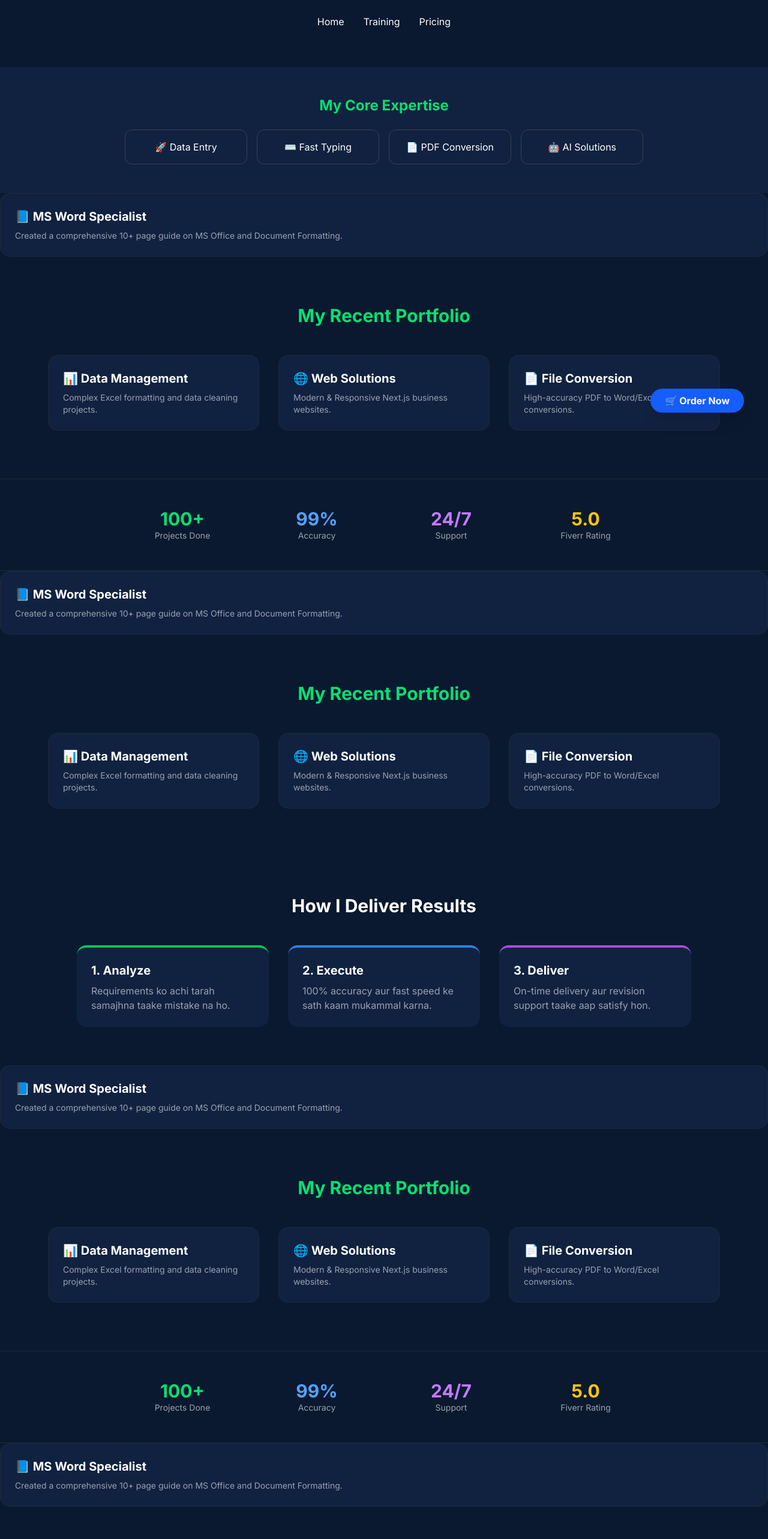
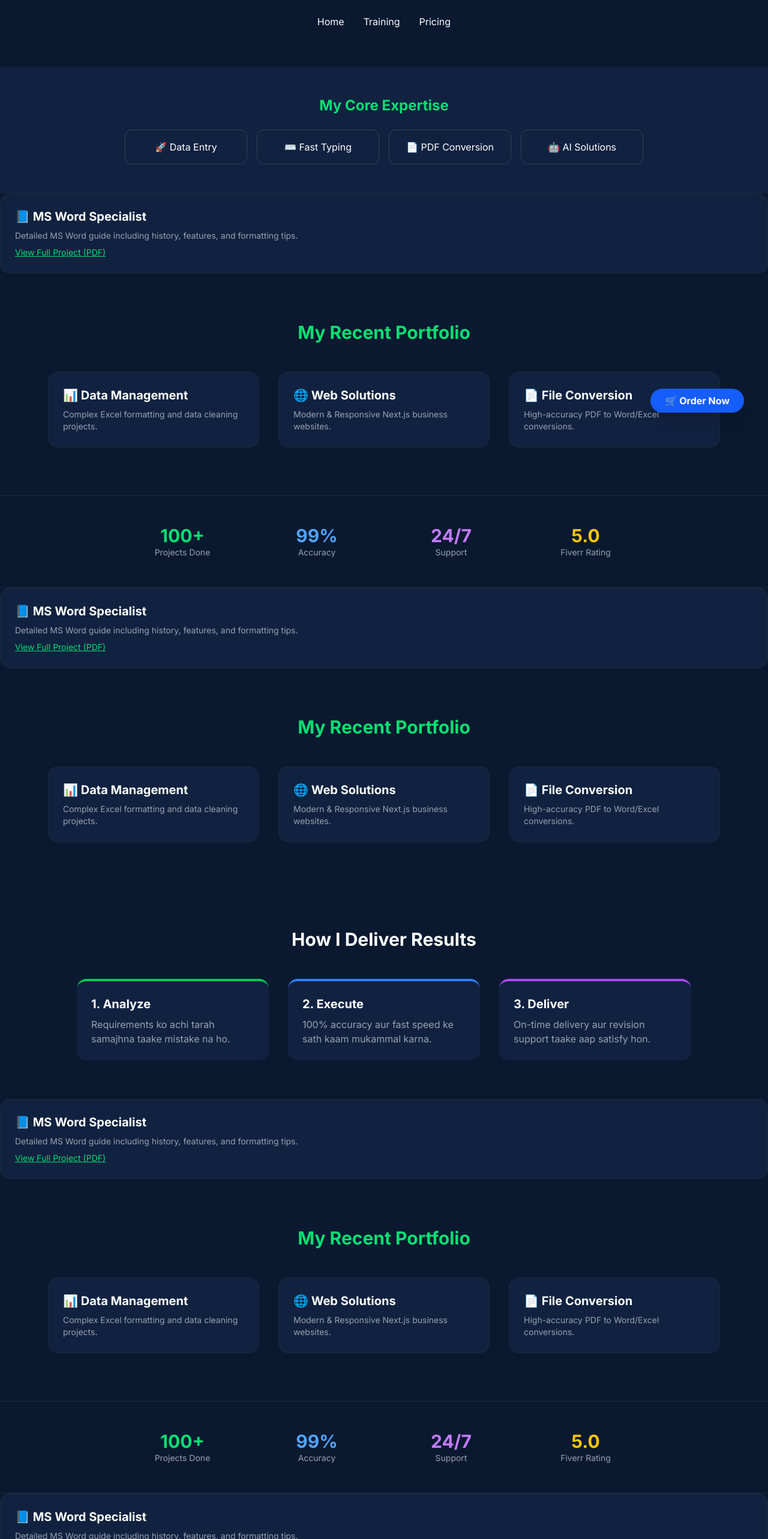
Before and after one commit to alihaidersandhu65-create/globalskill-pk, a Next.js app: page / in a window 1280 px wide. Shown: the top 2566 px of the page at 60% size. Built offline with nearby package versions, Linux system fonts and the light colour scheme.

Commit message:
Added MS Word Guide PDF link

```diff
--- a/app/page.tsx
+++ b/app/page.tsx
@@ -17,16 +17,16 @@ export default function Home() {
         ))}
       </nav>
       <section className="py-12 bg-[#112240] mt-10"> <div className="max-w-4xl mx-auto px-4"> <h2 className="text-2xl font-bold text-green-400 mb-6 text-center">My Core Expertise</h2> <div className="grid grid-cols-2 md:grid-cols-4 gap-4 text-center"> <div className="p-4 border border-gray-700 rounded-xl">🚀 Data Entry</div> <div className="p-4 border border-gray-700 rounded-xl">⌨️ Fast Typing</div> <div className="p-4 border border-gray-700 rounded-xl">📄 PDF Conversion</div> <div className="p-4 border border-gray-700 rounded-xl">🤖 AI Solutions</div> </div> </div> </section>
-          <div className="group relative overflow-hidden rounded-2xl bg-[#112240] p-6 border border-gray-800 hover:border-yellow-500 transition-all"> <h3 className="text-xl font-bold mb-2">📘 MS Word Specialist</h3> <p className="text-gray-400 text-sm">Created a comprehensive 10+ page guide on MS Office and Document Formatting.</p> </div>
+          <div className="group relative overflow-hidden rounded-2xl bg-[#112240] p-6 border border-gray-800 hover:border-yellow-500 transition-all"> <h3 className="text-xl font-bold mb-2">📘 MS Word Specialist</h3> <p className="text-gray-400 text-sm">Detailed MS Word guide including history, features, and formatting tips. <br/> <a href="/ms-word-guide.pdf" target="_blank" className="text-green-400 underline mt-2 block">View Full Project (PDF)</a></p> </div>
       <section className="py-20 bg-[#0a192f]"> <div className="max-w-6xl mx-auto px-4"> <h2 className="text-3xl font-bold text-center mb-12 text-green-400">My Recent Portfolio</h2> <div className="grid md:grid-cols-3 gap-8"> <div className="group relative overflow-hidden rounded-2xl bg-[#112240] p-6 border border-gray-800 hover:border-green-500 transition-all"> <h3 className="text-xl font-bold mb-2">📊 Data Management</h3> <p className="text-gray-400 text-sm">Complex Excel formatting and data cleaning projects.</p> </div> <div className="group relative overflow-hidden rounded-2xl bg-[#112240] p-6 border border-gray-800 hover:border-blue-500 transition-all"> <h3 className="text-xl font-bold mb-2">🌐 Web Solutions</h3> <p className="text-gray-400 text-sm">Modern & Responsive Next.js business websites.</p> </div> <div className="group relative overflow-hidden rounded-2xl bg-[#112240] p-6 border border-gray-800 hover:border-purple-500 transition-all"> <h3 className="text-xl font-bold mb-2">📄 File Conversion</h3> <p className="text-gray-400 text-sm">High-accuracy PDF to Word/Excel conversions.</p> </div> </div> </div> </section>
       <section className="py-12 bg-[#0a192f] border-y border-gray-800"> <div className="max-w-4xl mx-auto px-4 grid grid-cols-2 md:grid-cols-4 gap-8 text-center"> <div> <p className="text-3xl font-bold text-green-400">100+</p> <p className="text-gray-400 text-sm">Projects Done</p> </div> <div> <p className="text-3xl font-bold text-blue-400">99%</p> <p className="text-gray-400 text-sm">Accuracy</p> </div> <div> <p className="text-3xl font-bold text-purple-400">24/7</p> <p className="text-gray-400 text-sm">Support</p> </div> <div> <p className="text-3xl font-bold text-yellow-400">5.0</p> <p className="text-gray-400 text-sm">Fiverr Rating</p> </div> </div> </section>
-          <div className="group relative overflow-hidden rounded-2xl bg-[#112240] p-6 border border-gray-800 hover:border-yellow-500 transition-all"> <h3 className="text-xl font-bold mb-2">📘 MS Word Specialist</h3> <p className="text-gray-400 text-sm">Created a comprehensive 10+ page guide on MS Office and Document Formatting.</p> </div>
+          <div className="group relative overflow-hidden rounded-2xl bg-[#112240] p-6 border border-gray-800 hover:border-yellow-500 transition-all"> <h3 className="text-xl font-bold mb-2">📘 MS Word Specialist</h3> <p className="text-gray-400 text-sm">Detailed MS Word guide including history, features, and formatting tips. <br/> <a href="/ms-word-guide.pdf" target="_blank" className="text-green-400 underline mt-2 block">View Full Project (PDF)</a></p> </div>
       <section className="py-20 bg-[#0a192f]"> <div className="max-w-6xl mx-auto px-4"> <h2 className="text-3xl font-bold text-center mb-12 text-green-400">My Recent Portfolio</h2> <div className="grid md:grid-cols-3 gap-8"> <div className="group relative overflow-hidden rounded-2xl bg-[#112240] p-6 border border-gray-800 hover:border-green-500 transition-all"> <h3 className="text-xl font-bold mb-2">📊 Data Management</h3> <p className="text-gray-400 text-sm">Complex Excel formatting and data cleaning projects.</p> </div> <div className="group relative overflow-hidden rounded-2xl bg-[#112240] p-6 border border-gray-800 hover:border-blue-500 transition-all"> <h3 className="text-xl font-bold mb-2">🌐 Web Solutions</h3> <p className="text-gray-400 text-sm">Modern & Responsive Next.js business websites.</p> </div> <div className="group relative overflow-hidden rounded-2xl bg-[#112240] p-6 border border-gray-800 hover:border-purple-500 transition-all"> <h3 className="text-xl font-bold mb-2">📄 File Conversion</h3> <p className="text-gray-400 text-sm">High-accuracy PDF to Word/Excel conversions.</p> </div> </div> </div> </section>
       <section className="py-16 px-4"> <h2 className="text-3xl font-bold text-center mb-12">How I Deliver Results</h2> <div className="max-w-5xl mx-auto grid md:grid-cols-3 gap-8"> <div className="p-6 bg-[#112240] rounded-2xl border-t-4 border-green-500"> <h3 className="text-xl font-bold mb-2">1. Analyze</h3> <p className="text-gray-400">Requirements ko achi tarah samajhna taake mistake na ho.</p> </div> <div className="p-6 bg-[#112240] rounded-2xl border-t-4 border-blue-500"> <h3 className="text-xl font-bold mb-2">2. Execute</h3> <p className="text-gray-400">100% accuracy aur fast speed ke sath kaam mukammal karna.</p> </div> <div className="p-6 bg-[#112240] rounded-2xl border-t-4 border-purple-500"> <h3 className="text-xl font-bold mb-2">3. Deliver</h3> <p className="text-gray-400">On-time delivery aur revision support taake aap satisfy hon.</p> </div> </div> </section>
-          <div className="group relative overflow-hidden rounded-2xl bg-[#112240] p-6 border border-gray-800 hover:border-yellow-500 transition-all"> <h3 className="text-xl font-bold mb-2">📘 MS Word Specialist</h3> <p className="text-gray-400 text-sm">Created a comprehensive 10+ page guide on MS Office and Document Formatting.</p> </div>
+          <div className="group relative overflow-hidden rounded-2xl bg-[#112240] p-6 border border-gray-800 hover:border-yellow-500 transition-all"> <h3 className="text-xl font-bold mb-2">📘 MS Word Specialist</h3> <p className="text-gray-400 text-sm">Detailed MS Word guide including history, features, and formatting tips. <br/> <a href="/ms-word-guide.pdf" target="_blank" className="text-green-400 underline mt-2 block">View Full Project (PDF)</a></p> </div>
       <section className="py-20 bg-[#0a192f]"> <div className="max-w-6xl mx-auto px-4"> <h2 className="text-3xl font-bold text-center mb-12 text-green-400">My Recent Portfolio</h2> <div className="grid md:grid-cols-3 gap-8"> <div className="group relative overflow-hidden rounded-2xl bg-[#112240] p-6 border border-gray-800 hover:border-green-500 transition-all"> <h3 className="text-xl font-bold mb-2">📊 Data Management</h3> <p className="text-gray-400 text-sm">Complex Excel formatting and data cleaning projects.</p> </div> <div className="group relative overflow-hidden rounded-2xl bg-[#112240] p-6 border border-gray-800 hover:border-blue-500 transition-all"> <h3 className="text-xl font-bold mb-2">🌐 Web Solutions</h3> <p className="text-gray-400 text-sm">Modern & Responsive Next.js business websites.</p> </div> <div className="group relative overflow-hidden rounded-2xl bg-[#112240] p-6 border border-gray-800 hover:border-purple-500 transition-all"> <h3 className="text-xl font-bold mb-2">📄 File Conversion</h3> <p className="text-gray-400 text-sm">High-accuracy PDF to Word/Excel conversions.</p> </div> </div> </div> </section>
       <section className="py-12 bg-[#0a192f] border-y border-gray-800"> <div className="max-w-4xl mx-auto px-4 grid grid-cols-2 md:grid-cols-4 gap-8 text-center"> <div> <p className="text-3xl font-bold text-green-400">100+</p> <p className="text-gray-400 text-sm">Projects Done</p> </div> <div> <p className="text-3xl font-bold text-blue-400">99%</p> <p className="text-gray-400 text-sm">Accuracy</p> </div> <div> <p className="text-3xl font-bold text-purple-400">24/7</p> <p className="text-gray-400 text-sm">Support</p> </div> <div> <p className="text-3xl font-bold text-yellow-400">5.0</p> <p className="text-gray-400 text-sm">Fiverr Rating</p> </div> </div> </section>
-          <div className="group relative overflow-hidden rounded-2xl bg-[#112240] p-6 border border-gray-800 hover:border-yellow-500 transition-all"> <h3 className="text-xl font-bold mb-2">📘 MS Word Specialist</h3> <p className="text-gray-400 text-sm">Created a comprehensive 10+ page guide on MS Office and Document Formatting.</p> </div>
+          <div className="group relative overflow-hidden rounded-2xl bg-[#112240] p-6 border border-gray-800 hover:border-yellow-500 transition-all"> <h3 className="text-xl font-bold mb-2">📘 MS Word Specialist</h3> <p className="text-gray-400 text-sm">Detailed MS Word guide including history, features, and formatting tips. <br/> <a href="/ms-word-guide.pdf" target="_blank" className="text-green-400 underline mt-2 block">View Full Project (PDF)</a></p> </div>
       <section className="py-20 bg-[#0a192f]"> <div className="max-w-6xl mx-auto px-4"> <h2 className="text-3xl font-bold text-center mb-12 text-green-400">My Recent Portfolio</h2> <div className="grid md:grid-cols-3 gap-8"> <div className="group relative overflow-hidden rounded-2xl bg-[#112240] p-6 border border-gray-800 hover:border-green-500 transition-all"> <h3 className="text-xl font-bold mb-2">📊 Data Management</h3> <p className="text-gray-400 text-sm">Complex Excel formatting and data cleaning projects.</p> </div> <div className="group relative overflow-hidden rounded-2xl bg-[#112240] p-6 border border-gray-800 hover:border-blue-500 transition-all"> <h3 className="text-xl font-bold mb-2">🌐 Web Solutions</h3> <p className="text-gray-400 text-sm">Modern & Responsive Next.js business websites.</p> </div> <div className="group relative overflow-hidden rounded-2xl bg-[#112240] p-6 border border-gray-800 hover:border-purple-500 transition-all"> <h3 className="text-xl font-bold mb-2">📄 File Conversion</h3> <p className="text-gray-400 text-sm">High-accuracy PDF to Word/Excel conversions.</p> </div> </div> </div> </section>
 
       <div className="flex flex-col items-center justify-center pt-20 px-4 text-center">
@@ -37,10 +37,10 @@ export default function Home() {
         </Link>
       </div>
       <section className="py-8 bg-[#0a192f] border-t border-gray-800"> <div className="max-w-4xl mx-auto px-4 flex justify-around items-center"> <div className="text-center"> <p className="text-gray-400 text-sm">Ethereum (ETH)</p> <p className="text-xl font-bold text-blue-400">Trading Live</p> </div> <div className="h-10 w-[1px] bg-gray-700"></div> <div className="text-center"> <p className="text-gray-400 text-sm">Solana (SOL)</p> <p className="text-xl font-bold text-purple-400">Market Active</p> </div> </div> </section>
-          <div className="group relative overflow-hidden rounded-2xl bg-[#112240] p-6 border border-gray-800 hover:border-yellow-500 transition-all"> <h3 className="text-xl font-bold mb-2">📘 MS Word Specialist</h3> <p className="text-gray-400 text-sm">Created a comprehensive 10+ page guide on MS Office and Document Formatting.</p> </div>
+          <div className="group relative overflow-hidden rounded-2xl bg-[#112240] p-6 border border-gray-800 hover:border-yellow-500 transition-all"> <h3 className="text-xl font-bold mb-2">📘 MS Word Specialist</h3> <p className="text-gray-400 text-sm">Detailed MS Word guide including history, features, and formatting tips. <br/> <a href="/ms-word-guide.pdf" target="_blank" className="text-green-400 underline mt-2 block">View Full Project (PDF)</a></p> </div>
       <section className="py-20 bg-[#0a192f]"> <div className="max-w-6xl mx-auto px-4"> <h2 className="text-3xl font-bold text-center mb-12 text-green-400">My Recent Portfolio</h2> <div className="grid md:grid-cols-3 gap-8"> <div className="group relative overflow-hidden rounded-2xl bg-[#112240] p-6 border border-gray-800 hover:border-green-500 transition-all"> <h3 className="text-xl font-bold mb-2">📊 Data Management</h3> <p className="text-gray-400 text-sm">Complex Excel formatting and data cleaning projects.</p> </div> <div className="group relative overflow-hidden rounded-2xl bg-[#112240] p-6 border border-gray-800 hover:border-blue-500 transition-all"> <h3 className="text-xl font-bold mb-2">🌐 Web Solutions</h3> <p className="text-gray-400 text-sm">Modern & Responsive Next.js business websites.</p> </div> <div className="group relative overflow-hidden rounded-2xl bg-[#112240] p-6 border border-gray-800 hover:border-purple-500 transition-all"> <h3 className="text-xl font-bold mb-2">📄 File Conversion</h3> <p className="text-gray-400 text-sm">High-accuracy PDF to Word/Excel conversions.</p> </div> </div> </div> </section>
       <section className="py-12 bg-[#0a192f] border-y border-gray-800"> <div className="max-w-4xl mx-auto px-4 grid grid-cols-2 md:grid-cols-4 gap-8 text-center"> <div> <p className="text-3xl font-bold text-green-400">100+</p> <p className="text-gray-400 text-sm">Projects Done</p> </div> <div> <p className="text-3xl font-bold text-blue-400">99%</p> <p className="text-gray-400 text-sm">Accuracy</p> </div> <div> <p className="text-3xl font-bold text-purple-400">24/7</p> <p className="text-gray-400 text-sm">Support</p> </div> <div> <p className="text-3xl font-bold text-yellow-400">5.0</p> <p className="text-gray-400 text-sm">Fiverr Rating</p> </div> </div> </section>
-          <div className="group relative overflow-hidden rounded-2xl bg-[#112240] p-6 border border-gray-800 hover:border-yellow-500 transition-all"> <h3 className="text-xl font-bold mb-2">📘 MS Word Specialist</h3> <p className="text-gray-400 text-sm">Created a comprehensive 10+ page guide on MS Office and Document Formatting.</p> </div>
+          <div className="group relative overflow-hidden rounded-2xl bg-[#112240] p-6 border border-gray-800 hover:border-yellow-500 transition-all"> <h3 className="text-xl font-bold mb-2">📘 MS Word Specialist</h3> <p className="text-gray-400 text-sm">Detailed MS Word guide including history, features, and formatting tips. <br/> <a href="/ms-word-guide.pdf" target="_blank" className="text-green-400 underline mt-2 block">View Full Project (PDF)</a></p> </div>
       <section className="py-20 bg-[#0a192f]"> <div className="max-w-6xl mx-auto px-4"> <h2 className="text-3xl font-bold text-center mb-12 text-green-400">My Recent Portfolio</h2> <div className="grid md:grid-cols-3 gap-8"> <div className="group relative overflow-hidden rounded-2xl bg-[#112240] p-6 border border-gray-800 hover:border-green-500 transition-all"> <h3 className="text-xl font-bold mb-2">📊 Data Management</h3> <p className="text-gray-400 text-sm">Complex Excel formatting and data cleaning projects.</p> </div> <div className="group relative overflow-hidden rounded-2xl bg-[#112240] p-6 border border-gray-800 hover:border-blue-500 transition-all"> <h3 className="text-xl font-bold mb-2">🌐 Web Solutions</h3> <p className="text-gray-400 text-sm">Modern & Responsive Next.js business websites.</p> </div> <div className="group relative overflow-hidden rounded-2xl bg-[#112240] p-6 border border-gray-800 hover:border-purple-500 transition-all"> <h3 className="text-xl font-bold mb-2">📄 File Conversion</h3> <p className="text-gray-400 text-sm">High-accuracy PDF to Word/Excel conversions.</p> </div> </div> </div> </section>
       <footer className="bg-[#050d1a] py-12 border-t border-gray-800 text-center"> <div className="max-w-4xl mx-auto px-4"> <h3 className="text-xl font-bold text-green-400 mb-4">GlobalSkill.pk</h3> <p className="text-gray-400 mb-6">Expert Freelance Solutions | Data Entry | Crypto Analysis</p> <div className="flex justify-center gap-6 mb-8"> <a href="/training" className="text-gray-300 hover:text-white">Training</a> <a href="/pricing" className="text-gray-300 hover:text-white">Pricing</a> <a href="https://wa.me/923413813819" className="text-gray-300 hover:text-white">Contact</a> </div> <p className="text-sm text-gray-600">© 2026 GlobalSkill.pk - All Rights Reserved.</p> </div> </footer>
       <div className="fixed bottom-28 right-10 flex flex-col gap-4 z-50"> <a href="https://wa.me/923413813819?text=Hi%20Ali,%20I%20want%20to%20place%20an%20order" className="bg-blue-600 text-white px-6 py-2 rounded-full font-bold shadow-xl hover:bg-blue-700 transition-all flex items-center gap-2"> 🛒 Order Now </a> </div>
```
